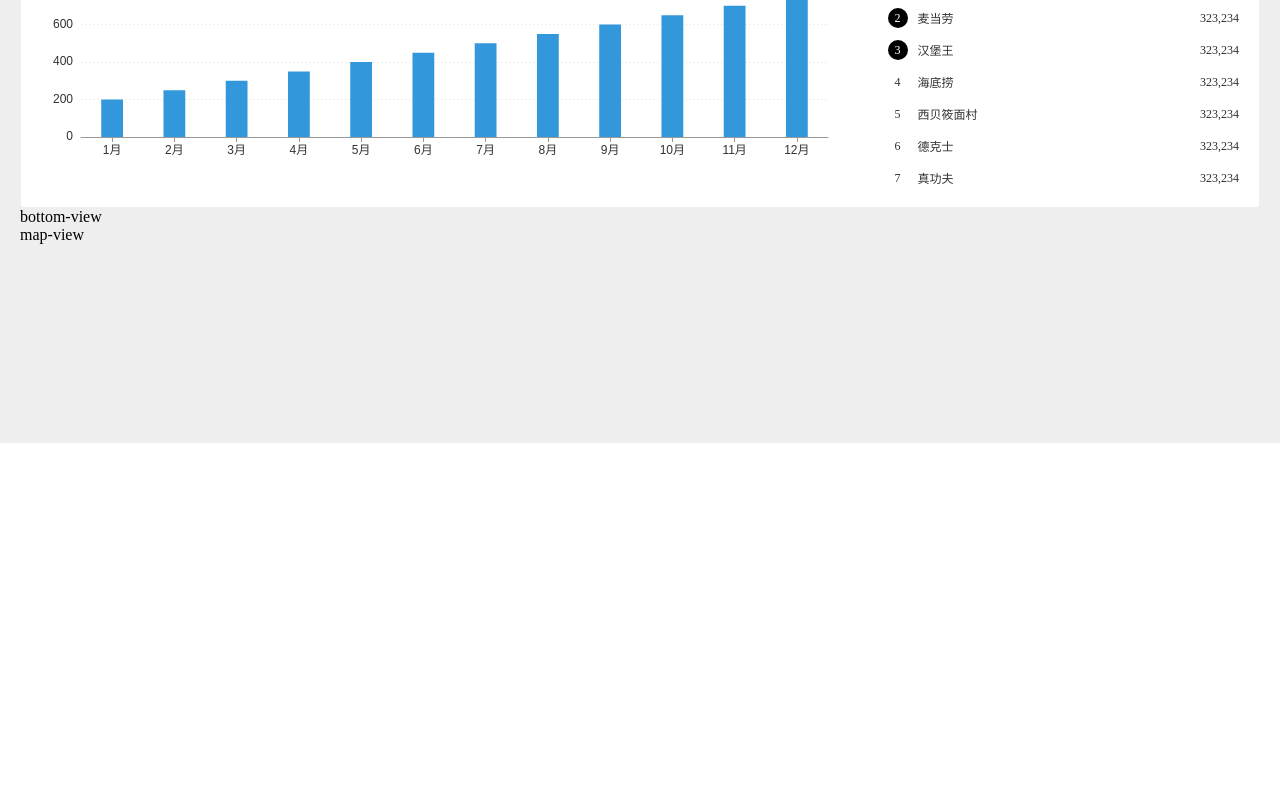
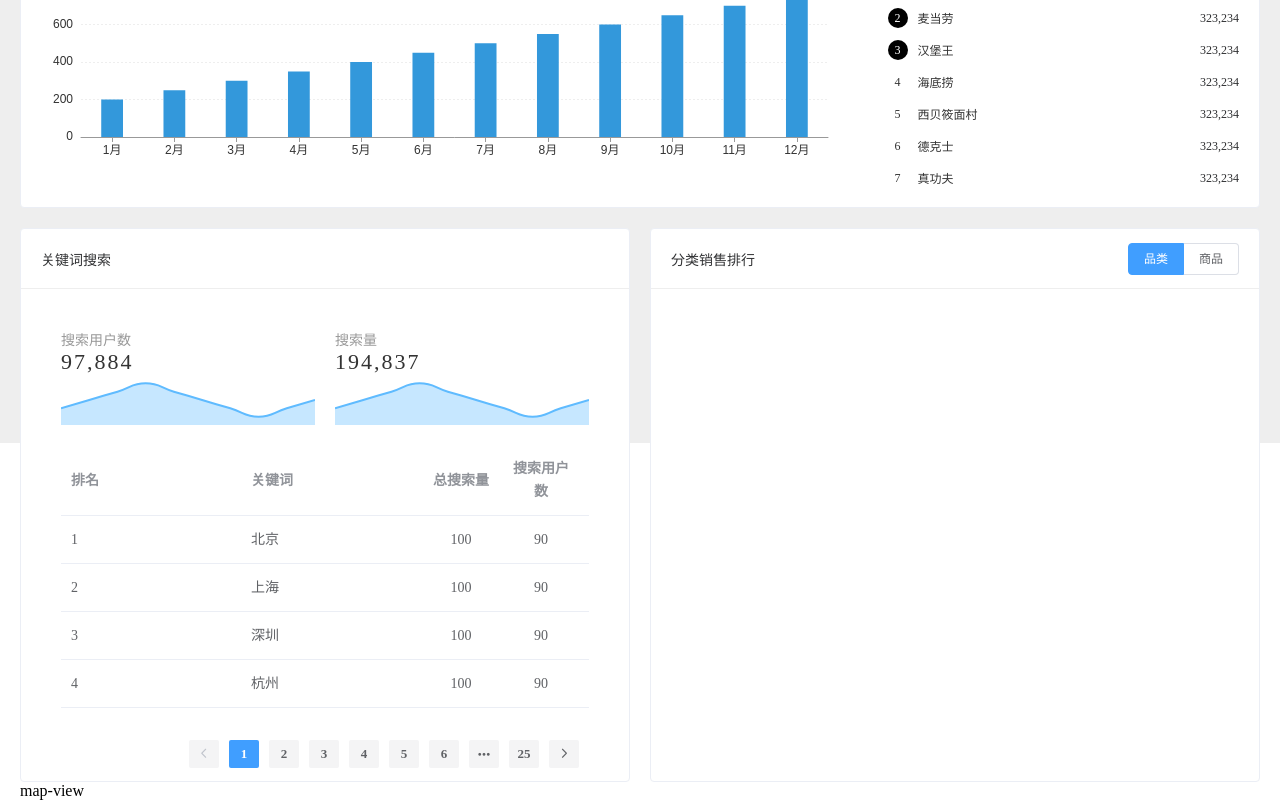
Before and after one commit to LuckBoy-yxy/data-report, a Vue app: page /#/ in a window 1280 px wide. Shown: the part 357-1157 px from the top of the page. Before the commit the page ends 800 px from the top, so only its background shows below. Built offline with nearby package versions, Linux system fonts and the light colour scheme.

Commit message:
搜索关键词组件静态结构样式已完成

```diff
--- a/src/components/BottomView/index.vue
+++ b/src/components/BottomView/index.vue
@@ -1,15 +1,211 @@
 <template>
-  <div class="">
-    bottom-view
+  <div class="bottom-view">
+    <div class="view">
+      <el-card shadow="hover">
+        <template v-slot:header>
+          <div class="title-wrapper">关键词搜索</div>
+        </template>
+        <template>
+          <div class="chart-wrapper">
+            <div class="chart-inner">
+              <div class="chart">
+                <div class="chart-title">搜索用户数</div>
+                <div class="chart-data">97,884</div>
+                <v-chart :options="searchUserOption" />
+              </div>
+              <div class="chart">
+                <div class="chart-title">搜索量</div>
+                <div class="chart-data">194,837</div>
+                <v-chart :options="searchUserOption" />
+              </div>
+            </div>
+            <div class="table-wrapper">
+              <el-table
+                :data="tableData"
+              >
+                <el-table-column prop="rank" label="排名" width="180" />
+                <el-table-column prop="keyword" label="关键词" width="180" />
+                <el-table-column prop="count" label="总搜索量" align="center" />
+                <el-table-column prop="users" label="搜索用户数" align="center" />
+                <el-table-column prop="range" label="点击率" align="center" />
+              </el-table>
+
+              <el-pagination
+                layout="prev, pager, next"
+                background
+                :total="100"
+                :page-size="4"
+                @current-change="onPageChange"
+              />
+            </div>
+          </div>
+        </template>
+      </el-card>
+    </div>
+    <div class="view">
+      <el-card shadow="hover">
+        <template v-slot:header>
+          <div class="title-wrapper">
+            <div class="title">分类销售排行</div>
+            <div class="radio-wrapper">
+              <el-radio-group v-model="radioSelect" size="small">
+                <el-radio-button label="品类"></el-radio-button>
+                <el-radio-button label="商品"></el-radio-button>
+              </el-radio-group>
+            </div>
+          </div>
+        </template>
+        <template>
+          <div class="chart-wrapper">
+            <v-chart :options="categoryOptions" />
+          </div>
+        </template>
+      </el-card>
+    </div>
   </div>
 </template>
 
 <script>
   export default {
-    name: ''
+    name: 'BottomView',
+    data() {
+      return {
+        searchUserOption: {
+          xAxis: {
+            type: 'category',
+            boundaryGap: false
+          },
+          yAxis: {
+            type: 'value',
+            show: false,
+            min: 0,
+            max: 300
+          },
+          grid: {
+            top: 0,
+            right: 0,
+            bottom: 0,
+            left: 0
+          },
+          series: [
+            {
+              type: 'line',
+              areaStyle: {
+                color: 'rgba(95, 187, 255, .5)'
+              },
+              lineStyle: {
+                color: 'rgba(95, 187, 255)'
+              },
+              itemStyle: {
+                opacity: 0
+              },
+              smooth: true,
+              data: [
+                100,
+                150,
+                200,
+                250,
+                200,
+                150,
+                100,
+                50,
+                100,
+                150
+              ]
+            }
+          ],
+
+        },
+        searchNumberOption: {
+
+        },
+        tableData: [
+          { id: 1, rank: 1, keyword: '北京', count: 100, users: 90, range: '90%' },
+          { id: 2, rank: 2, keyword: '上海', count: 100, users: 90, range: '90%' },
+          { id: 3, rank: 3, keyword: '深圳', count: 100, users: 90, range: '90%' },
+          { id: 4, rank: 4, keyword: '杭州', count: 100, users: 90, range: '90%' }
+        ],
+        radioSelect: '品类',
+        categoryOptions: {
+
+        }
+      }
+    },
+    methods: {
+      onPageChange(page) {
+
+      }
+    }
   }
 </script>
 
 <style lang="scss" scoped>
-
+  .bottom-view {
+    display: flex;
+    margin-top: 20px;
+    .view {
+      flex: 1;
+      width: 50%;
+      box-sizing: border-box;
+      &:first-child {
+        padding: 0 10px 0 0;
+      }
+      &:last-child {
+        padding: 0 0 0 10px;
+      }
+      .title-wrapper {
+        display: flex;
+        align-items: center;
+        height: 60px;
+        box-sizing: border-box;
+        border-bottom: 1px solid #eee;
+        font-size: 14px;
+        font-weight: 500;
+        padding: 0 0 0 20px;
+        .radio-wrapper {
+          flex: 1;
+          display: flex;
+          justify-content: flex-end;
+          padding-right: 20px;
+        }
+      }
+      .chart-wrapper {
+        display: flex;
+        flex-direction: column;
+        height: 452px;
+        .chart-inner {
+          display: flex;
+          padding: 0 10px;
+          margin-top: 20px;
+          .chart {
+            flex: 1;
+            padding: 0 10px;
+            .chart-title {
+              color: #999;
+              font-size: 14px;
+            }
+            .chart-data {
+              font-size: 22px;
+              color: #333;
+              font-weight: 500;
+              letter-spacing: 2px;
+            }
+            .echarts {
+              height: 50px;
+            }
+          }
+        }
+        .table-wrapper {
+          flex: 1;
+          margin-top: 20px;
+          padding: 0 20px 20px;
+          .el-pagination {
+            display: flex;
+            justify-content: flex-end;
+            margin-top: 30px;
+          }
+        }
+      }
+    }
+  }
 </style>
```
Also changed, not shown: src/plugins/element.js (+7 -1 lines).
